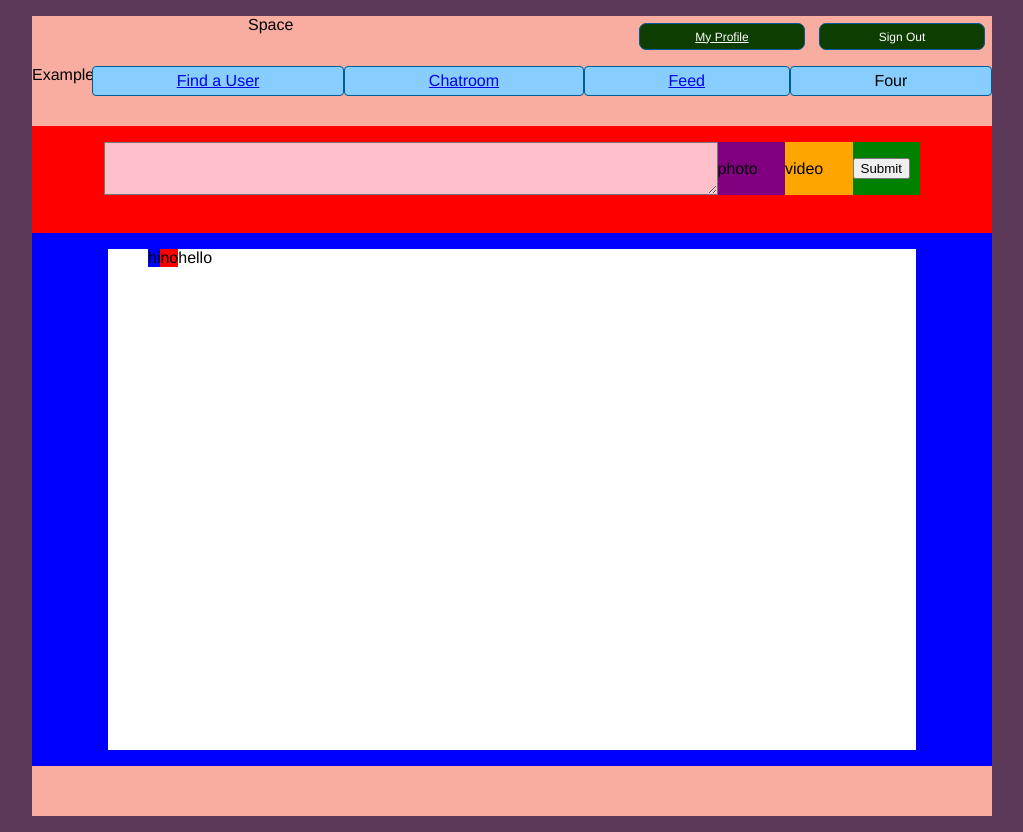
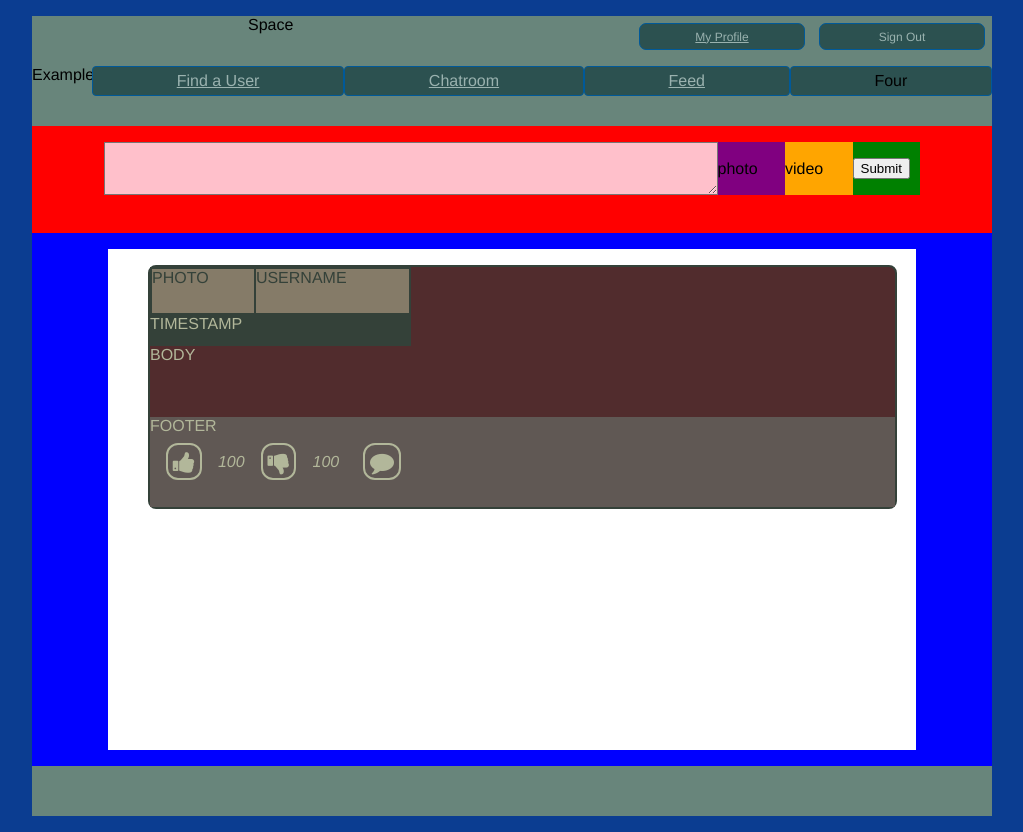
Before and after one commit to alitquan/TravellerSpace, a Flask app: page /feed in a window 1280 px wide. Shown: the whole page, without its empty margins (128-1151 px from the left). Run offline with Flask 2, Linux system fonts and the light colour scheme; data that the repository does not hold is empty; some libraries are stand-ins or nearby versions.

Commit message:
improved UI for posts. started adding color schemes. dynamic creation of list items. no data passed yet

```diff
--- a/flaskr/static/css/feed.css
+++ b/flaskr/static/css/feed.css
@@ -65,6 +65,7 @@
 
 #feed-posts-list {
 	display:flex;
+	flex-direction: column;
 	background-color: white;
 	width: 80%;
 	min-height: 20em;
@@ -72,23 +73,82 @@
 
 .feed-posts-li {
 	list-style: none;
+	width: 100%;
 }
 
 .feed-post {
 	display:flex;
+	flex-direction: column;
+	width: 97%;
+	min-height: 15em;
+	background-color: #512c2d;
+	color: #b2b79a;
+	margin-top: 1em;
 }
 
 .feed-post-header {
 	display: flex;
 	flex-direction: row;
+	background-color: #857b68;
+	flex: 1;
+}
+
+.feed-post-header, .feed-post-timestamp {
+	width: 35%;
+}
+
+.feed-post, .header-photo, .header-username, .feed-post-button {
+	border-style: solid;
+	border-width: 2px;
+	border-color: #344139;
+}
+
+.feed-post {
+	border-radius: 0.5em;
+}
+
+.header-photo, .header-username {
+	color: #344139;
 }
 
 .header-photo {
-	flex: 1;
-	background-color: blue;
+	flex: 2;
 }
 
 .header-username {
+	flex: 3;
+	border-left: none;
+}
+
+.feed-post-timestamp {
+	flex: 0.5;
+	background-color:#344139;
+}
+
+.feed-post-body {
+	flex: 2;
+}
+
+.feed-post-footer {
 	flex: 1;
-	background-color:red;
+	background-color: #605854;
 }
+
+.feed-post-buttons-container{
+	display: flex;
+	flex-direction: row;
+	padding-left: 1em;
+	margin-top: 0.5em;
+	align-items: center;
+	gap: 1em;
+}
+
+.feed-post-button{
+	padding: 0.2em;
+	border-radius: 0.5em;
+	border-color: #b2b79a;
+}
+
+.feed-post-down-votes {
+	margin-right: 0.5em;
+}
--- a/flaskr/static/css/style.css
+++ b/flaskr/static/css/style.css
@@ -1,13 +1,19 @@
+:root {
+    --color1:#68857b;
+    --color2:#2c5150;
+    --color3:#9ab2af;
+}
+
 html {
 	font-family: "Helvetica",san-serif;
-	background: #5b3758;
+	background: #0b3d91;
 	padding: 1rem;
 }
 
 body {
 	max-width: 960px;
 	margin: 0 auto;
-	background: #f9ada0;
+	background: var(--color1);
 }
 
 body,html {
@@ -27,7 +33,7 @@ body,html {
 }
 
 .flexbox-nav-item {
-	background:#87ceff;
+	background: var(--color2);
 	border: 1px solid #005999;
 	border-radius: 4px;
 	padding: 5px;
@@ -35,6 +41,11 @@ body,html {
 	height: 60%;
 	text-align:center;
 	align-items: flex-end;
+}
+
+.flexbox-nav-item a {
+	color: var(--color3);
+
 }
 
 
@@ -50,7 +61,7 @@ body,html {
 }
 
 .flexbox-log-item {
-	background:#0D3D00;
+	background-color: var(--color2);
 	border: 1px solid #005999;
 	border-radius: 7px;
 	padding: 10px;
@@ -61,7 +72,7 @@ body,html {
 }
 
 .flexbox-log-item a {
-	color: white;
+	color: var(--color3);
 	font-size: 12px;
 	display: block;
 	position: relative;
--- a/flaskr/templates/main/navbar/feed.html
+++ b/flaskr/templates/main/navbar/feed.html
@@ -6,6 +6,7 @@
 
 <!-- <script src="https://cdnjs.cloudflare.com/ajax/libs/socket.io/4.0.1/socket.io.js" integrity="sha512-q/dWJ3kcmjBLU4Qc47E4A9kTB4m3wuTY7vkFJDTZKjTs8jhyGQnaUrxa0Ytd0ssMZhbNua9hE+E7Qv1j+DyZwA==" crossorigin="anonymous"></script> -->
 
+<link rel="stylesheet" href="../../static/css/font-awesome-4.7.0/css/font-awesome.min.css">
 {% endblock %}
 
 
@@ -35,16 +36,30 @@
 					<div class = "feed-post">
 
 						<div class = "feed-post-header">
-							<div class= "header-photo"> hi </div>
-							<div class= "header-username"> no </div>
+							<div class= "header-photo"> PHOTO</div>
+							<div class= "header-username"> USERNAME </div>
+						</div>
+
+						<div class = "feed-post-timestamp">
+							TIMESTAMP
 						</div>
 
 						<div class = "feed-post-body">
-							hello
+							BODY
 						</div>
 
 						<div class = "feed-post-footer">
+							FOOTER
+							<div class = "feed-post-buttons-container">
+								<i class="fa fa-thumbs-up feed-post-button" style="font-size:1.5em"></i>
 
+								<i class="feed-post-up-votes"> 100 </i>
+								<i class="fa fa-thumbs-down feed-post-button" style="font-size:1.5em"></i>
+								<i class="feed-post-down-votes"> 100 </i>
+
+								<i class="fa fa-comment feed-post-button"  style="font-size:1.5em" aria-hidden="true"></i>
+
+							</div>
 						</div>
 
 					</div>
@@ -92,6 +107,8 @@ async function getFeed() {
 		console.log("js getFeed()")
 		console.log (feed)
 		console.log (feedText)
+
+		const post = await parsePost(feedText);
 	}
 
 	catch (error) {
@@ -100,6 +117,73 @@ async function getFeed() {
 
 }
 
+async function parsePost(text) {
+	let posts = JSON.parse(text);
+	console.log ('parsePost()');
+
+	let ul = document.getElementById("feed-posts-list");
+
+	for (const post of posts) {
+		console.log('hallelujah');
+		console.log(ul);
+
+		var listItem = document.createElement("li");
+		listItem.classList.add("feed-posts-li");
+
+		var postContainer = document.createElement("div");
+		postContainer.classList.add("feed-post");
+
+
+		//defining header
+		var postHeader = document.createElement("div");
+		postHeader.classList.add("feed-post-header");
+		var headerPhoto = document.createElement("div");
+		headerPhoto.classList.add("header-photo");
+		var headerUsername = document.createElement("div");
+		headerUsername.classList.add("header-username");
+
+
+		postHeader.appendChild(headerPhoto);
+		postHeader.appendChild(headerUsername);
+
+		postContainer.appendChild(postHeader);
+
+		// defining time stamp
+		var timestamp = document.createElement("div");
+		timestamp.classList.add("feed-post-timestamp");
+
+		postContainer.appendChild(timestamp);
+
+		// defining body
+		var postBody = document.createElement("div");
+		postBody.classList.add("feed-post-body");
+
+		postContainer.appendChild(postBody);
+
+
+		// defining footer
+		var postFooter = document.createElement("div");
+		postFooter.classList.add("feed-post-footer");
+
+		postContainer.appendChild(postFooter);
+
+
+
+		var italic = document.createElement("i");
+		italic.innerText = "hello";
+
+
+		listItem.appendChild(italic);
+
+		listItem.appendChild(postContainer);
+		ul.appendChild(listItem);
+
+
+	}
+
+}
+
+
 
 document.addEventListener('DOMContentLoaded',getFeed);
 
```
